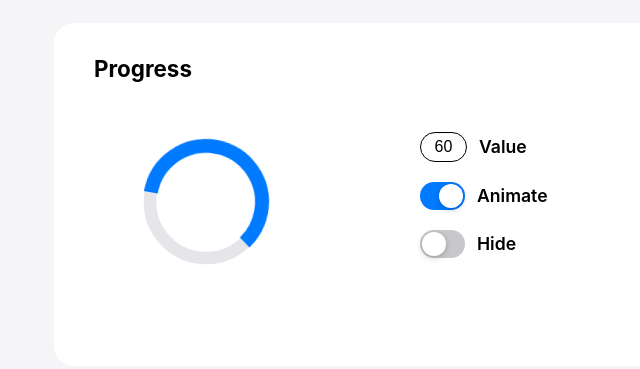
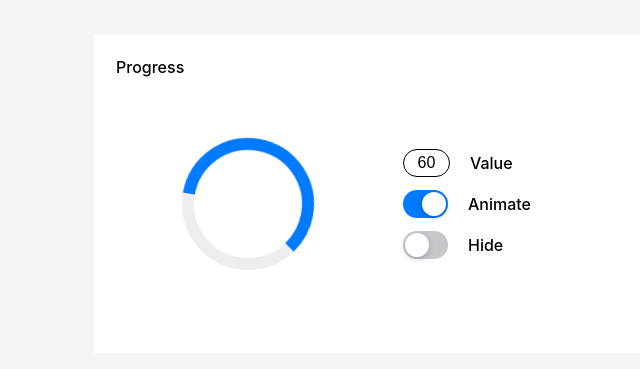
Before and after one commit to n1kr0hs/test-task-ozon, a plain HTML site: page index.html in a window 1280 px wide. Shown: the part 206-575 px from the top of the page, without its empty margins (262-902 px from the left). Drawn offline with Linux system fonts and the light colour scheme.

Commit message:
feat: finish responsive layout

```diff
--- a/scripts/progress.js
+++ b/scripts/progress.js
@@ -6,8 +6,8 @@ class Progress {
     this.opts = Object.assign(
       {
         radius: 40,
-        strokeWidthBg: 4,
-        strokeWidthFg: 4,
+        strokeWidthBg: 8,
+        strokeWidthFg: 8,
         colorBg: "#eee",
         colorFg: "#007aff",
         errorColor: "#ef4444",
--- a/styles/base/_base.scss
+++ b/styles/base/_base.scss
@@ -5,7 +5,7 @@ body {
   min-height: 100vh;
   display: grid;
   place-items: center;
-  font-family: -apple-system, BlinkMacOSystemFont, "Segoe UI", Roboto, sans-serif;
-  font-weight: 600;
+  font-family: $font-base;
+  font-weight: $font-weight;
   background: $bg;
 }
--- a/styles/base/_reset.scss
+++ b/styles/base/_reset.scss
@@ -3,7 +3,6 @@
   margin: 0;
   list-style: none;
   outline: none;
-  box-sizing: border-box;
 }
 
 html {
--- a/styles/base/_variables.scss
+++ b/styles/base/_variables.scss
@@ -7,19 +7,17 @@ $gray: #8e8e93;
 $border: black;
 
 // Размеры
-$progress-size: 140px;
-$stroke-bg: 9;
-$stroke-fg: 10;
+$progress-size: 150px;
 $switch-width: 45px;
 $switch-height: 28px;
 $switch-knob-size: 24px;
 
 // Шрифты
 $font-base: -apple-system, BlinkMacSystemFont, "Segoe UI", Roboto, sans-serif;
-$font-size-heading: 1.4rem;
-$font-size-label: 1.1rem;
-$font-size-value: 1rem;
+$font-size: 16px;
+$font-weight: 500;
 
 // Интервалы
-$gap-controls: 20px;
-$gap-control-items: 12px;
+$gap-controls: 13px;
+$gap-control-items: 20px;
+$padding-base: 22px
--- a/styles/components/_controls.scss
+++ b/styles/components/_controls.scss
@@ -7,7 +7,6 @@
   gap: $gap-controls;
   width: 100%;
   max-width: 260px;
-  margin: 0 auto;
 }
 
 .control {
@@ -16,7 +15,7 @@
   align-items: center;
   gap: $gap-control-items;
   width: 100%;
-  max-width: 140px;
+  max-width: 150px;
 
   > *:first-child {
     flex: 0 0 $switch-width;
@@ -26,20 +25,21 @@
 
   label:not(.switch) {
     flex: 1;
-    font-size: $font-size-label;
+    font-size: $font-size;
     text-align: left;
   }
 }
 
 h1 {
-  font-size: $font-size-heading;
-  margin: 0 0 50px;
+  font-size: $font-size;
+  font-weight: $font-weight;
+  margin: 0 0 52px;
 }
 
 input[type="number"] {
   width: 100%;
-  height: $switch-height;
-  font-size: $font-size-value;
+  height: 25.34px;
+  font-size: $font-size;
   text-align: center;
   background: white;
   border: 1.5px solid $border;
--- a/styles/components/_progress.scss
+++ b/styles/components/_progress.scss
@@ -3,7 +3,7 @@
 #progress-container {
   display: flex;
   justify-content: center;
-  margin: 0 auto 62px;
+  margin: 0 auto;
 }
 
 svg {
@@ -13,14 +13,10 @@ svg {
 
 .circle-bg {
   fill: none;
-  stroke: $gray-light;
-  stroke-width: $stroke-bg;
 }
 
 .circle-progress {
   fill: none;
-  stroke: $primary;
-  stroke-width: $stroke-fg;
   transition: stroke-dashoffset 0.6s ease-out, stroke 0.4s ease;
   transform: rotate(-90deg);
   transform-origin: 50% 50%;
--- a/styles/layout/_app.scss
+++ b/styles/layout/_app.scss
@@ -2,32 +2,36 @@
 
 #app {
   background: $card-bg;
-  padding: 28px 20px;
-  border-radius: 20px;
+  padding: $padding-base;
   width: 100%;
   max-width: 320px;
+  box-sizing: border-box;
 }
 
 .hidden {
   display: none !important;
 }
 
+@media  (orientation: portrait) {
+  #controls {
+    margin: 70px auto 100px;
+  }
+}
+
 @media (orientation: landscape) {
   #app {
     max-width: 568px;
-    padding: 32px 40px;
   }
 
   #main {
-    display: flex;
+   display: flex;
     justify-content: center;
-  }
-
-  #progress-container {
-    margin: 0;
+    align-items: center;
+    max-width: 460px;
+    margin: 0 auto 52px;
   }
 
   #controls {
-    max-width: 300px;
+    max-width: 280px;
   }
 }
```
Also changed, not shown: styles/main.css, 1 other file.
